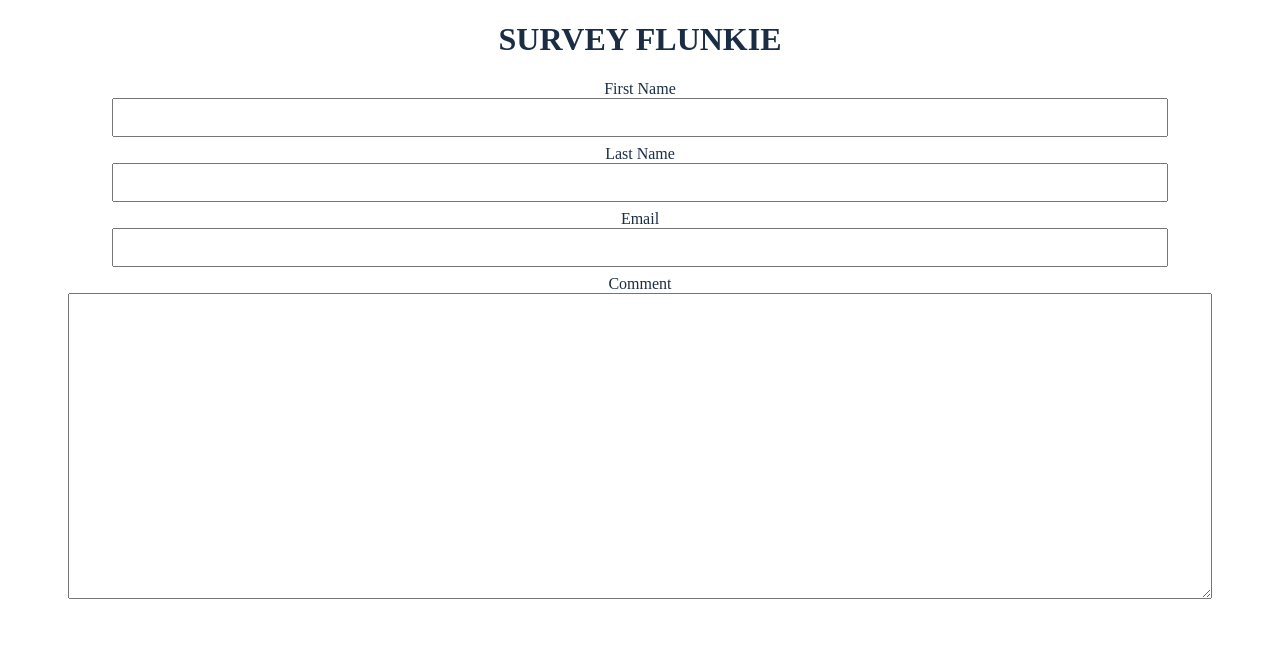
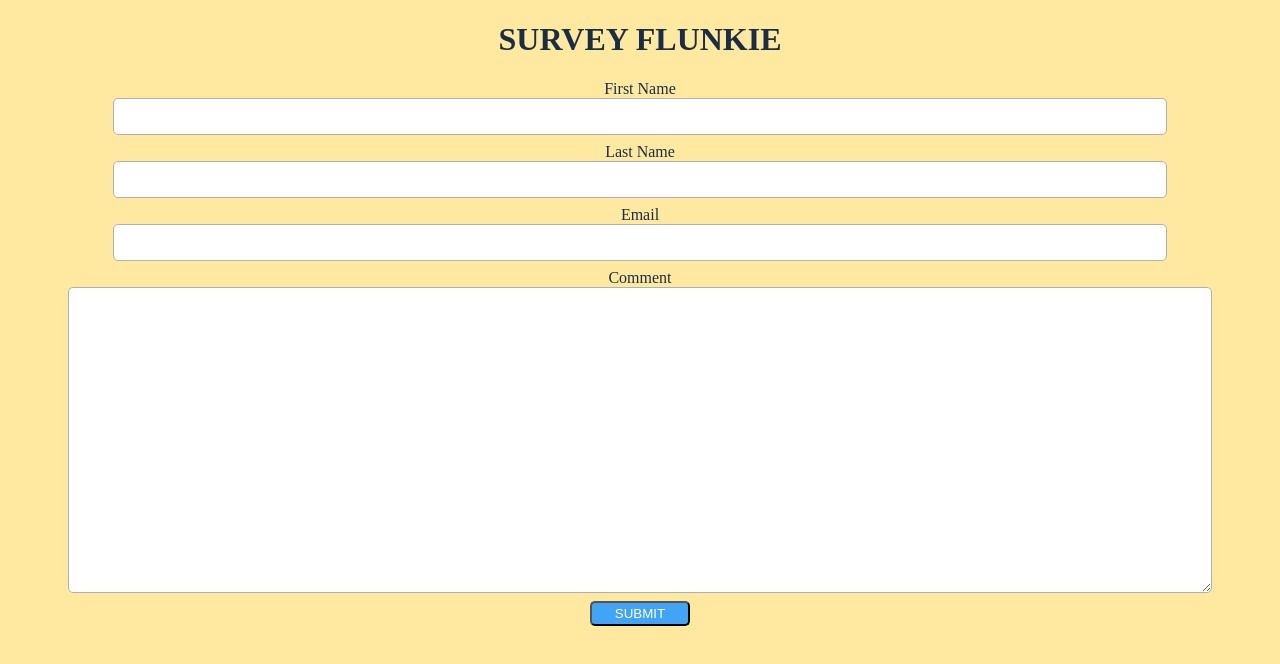
Before and after one commit to TheNootLinja/survey-form, a React (Create React App) app: page / in a window 1280 px wide. Shown: the top 664 px of the page. Built offline with nearby package versions, Linux system fonts and the light colour scheme.

Commit message:
Add button to form, simple styling to page, and start css design system through css variables

```diff
--- a/public/index.html
+++ b/public/index.html
@@ -24,7 +24,7 @@
       work correctly both with client-side routing and a non-root public URL.
       Learn how to configure a non-root public URL by running `npm run build`.
     -->
-    <title>React App</title>
+    <title>Survey Flunkie</title>
   </head>
   <body>
     <noscript>You need to enable JavaScript to run this app.</noscript>
--- a/src/App.css
+++ b/src/App.css
@@ -2,21 +2,3 @@
   text-align: center;
   color: var(--text-color);
 }
-
-.input-group {
-  margin: 0.5rem auto;
-}
-
-input {
-  width: 80%;
-  padding: 10px 20px;
-  display: block;
-  margin: auto;
-}
-
-textarea {
-  width: 90%;
-  height: 300px;
-  display: block;
-  margin: auto;
-}
--- /dev/null
+++ b/src/components/Button.js
@@ -0,0 +1,7 @@
+import '../styles/Button.css';
+
+function Button({ btext, clickHandler }) {
+  return <button onClick={clickHandler}>{btext}</button>;
+}
+
+export default Button;
--- a/src/components/Form.js
+++ b/src/components/Form.js
@@ -1,12 +1,18 @@
+import '../styles/Form.css'
+import Button from './Button';
 import Input from './Input'
 
 function Form() {
+    const handleClick = () => {
+        console.log('CLICKED!!!')
+    }
     return (
         <>
             <Input name='fname' label='First Name' type='text'/>
             <Input name='lname' label='Last Name' type='text'/>
             <Input name='email' label='Email' type='text'/>
             <Input name='comment' label='Comment' type='textarea'/>
+            <Button btext='submit' clickHandler={handleClick}/>
         </>
     )
 }
--- a/src/index.css
+++ b/src/index.css
@@ -1,7 +1,15 @@
 :root {
   /* Color Variables */
   --black: #1b2d45;
+  --lightGray: #b0b0b0;
+  --paleYellow: #ffe9a1;
 
   /* Intention Variables */
   --text-color: var(--black);
+  --bodyBG: var(--paleYellow);
+  --borderColor: var(--lightGray);
 }
+
+body {
+  background-color: var(--bodyBG);
+}
--- /dev/null
+++ b/src/styles/Button.css
@@ -0,0 +1,8 @@
+button {
+  height: 25px;
+  width: 100px;
+  border-radius: 5px;
+  text-transform: uppercase;
+  background-color: #42a4f5;
+  color: white;
+}
--- /dev/null
+++ b/src/styles/Form.css
@@ -0,0 +1,21 @@
+.input-group {
+  margin: 0.5rem auto;
+}
+
+input {
+  width: 80%;
+  padding: 10px 20px;
+  display: block;
+  margin: auto;
+  border-radius: 5px;
+  border: 1px solid var(--borderColor);
+}
+
+textarea {
+  width: 90%;
+  height: 300px;
+  display: block;
+  margin: auto;
+  border-radius: 5px;
+  border: 1px solid var(--borderColor);
+}
```
